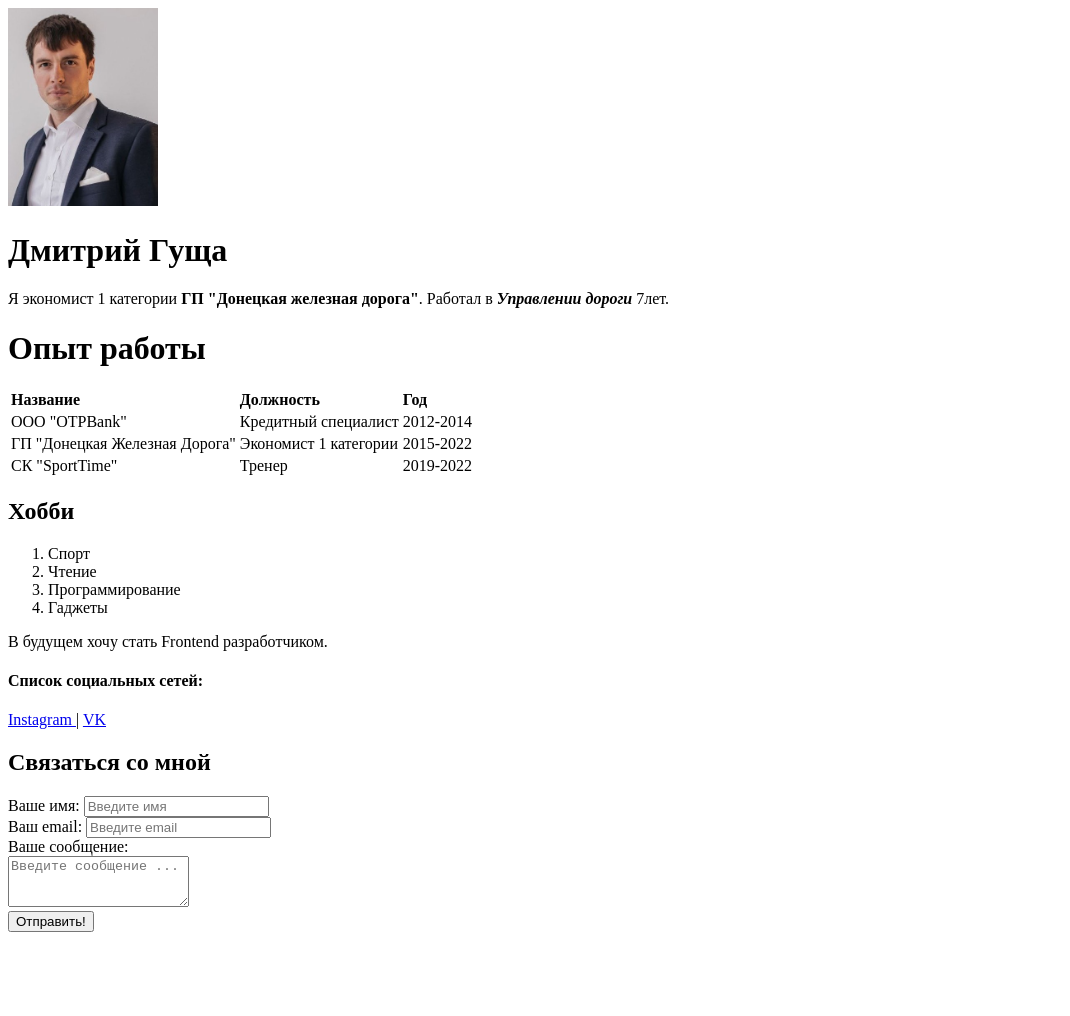
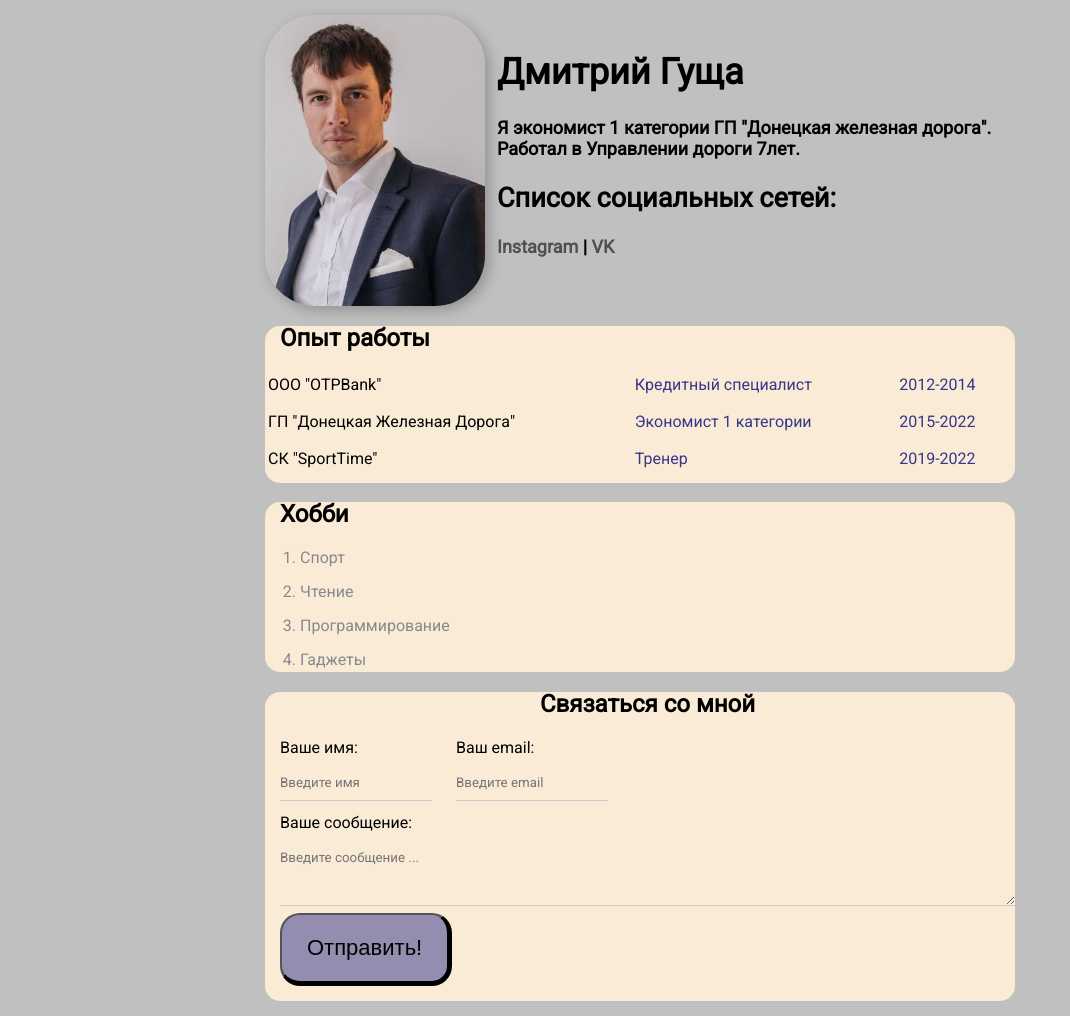
Before and after one commit to Ga1dzin/index, a plain HTML site: page index.html in a window 1280 px wide. Shown: the whole page, without its empty margins (0-1070 px from the left). Before the commit the page ends 948 px from the top, so only its background shows below. Drawn offline with Linux system fonts and the light colour scheme; a web font is replaced by a local one.

Commit message:
Add styles

```diff
--- /dev/null
+++ b/index.css
@@ -0,0 +1,189 @@
+@import url('https://fonts.googleapis.com/css2?family=Edu+VIC+WA+NT+Beginner:wght@600&family=Roboto&display=swap');
+body {
+    max-width: 750px;
+    margin: auto;
+    padding-top: 30px;
+    font-size: 16px;
+    font-weight: 500;
+    font-family: 'Roboto', sans-serif;
+    padding: 15px;
+    background-color: silver;
+}
+
+
+
+
+.info img{
+    width: 220px;
+    border-radius: 50px;
+    box-shadow: 4px 4px 14px rgba(0, 0, 0, 0.25);
+}
+
+
+
+.info {
+    display: flex;
+    font-weight: bolder;
+    font-size:  large;
+}
+
+@media (max-width: 650px) {
+    .info {
+        display: block;
+        text-align: center;
+    }
+}
+
+.info-text {
+    padding: 12px;
+}
+
+.expirience{
+    background: antiquewhite;
+    border-radius: 15px;
+    line-height: 1.5em;
+    /* border-bottom: 5px solid rgba(54, 54, 138, 0.514);
+    border-right: 5px  solid rgba(54, 54, 138, 0.514); */
+}
+
+.expirience h2 {
+    padding-left: 15px;
+}
+
+.table{
+    /* text-align: center; */
+    width: 100%;
+
+}
+
+.table td {
+    padding-bottom: 10px;
+}
+
+.table td:nth-child(2) {
+    color: rgba(54, 54, 138) ;
+}
+
+.table td:nth-child(3) {
+    color: rgba(54, 54, 138) ;
+}
+
+
+
+
+/* thead {
+    font-weight: bolder;
+
+} */
+
+.hobby {
+    background: antiquewhite;
+    border-radius: 15px;
+    line-height: 1.5em;
+    /* border-bottom: 5px solid rgba(54, 54, 138, 0.514);
+    border-right: 5px  solid rgba(54, 54, 138, 0.514); */
+    padding-left: 15px;
+}
+
+
+
+.form {
+    background: antiquewhite;
+    border-radius: 15px;
+    line-height: 1.5em;
+    /* border-bottom: 5px solid rgba(54, 54, 138, 0.514);
+    border-right: 5px  solid rgba(54, 54, 138, 0.514); */
+    padding-left: 15px;
+}
+
+@media (max-width:650px) {
+   .form-row {
+    display: block;
+}
+
+.form-row .form-group {
+    width: 100%;
+    margin-right: 0;
+    margin-bottom: 10px;
+}
+}
+a {
+    text-decoration: none;
+    color: rgb(80, 80, 80);
+}
+
+a:hover {
+    font-size: 2rem;
+    transition: all 0.1s;
+}
+
+a:visited {
+    color: rgb(38, 158, 158);
+}
+
+a:active {
+    color: rgb(48, 163, 106);
+}
+
+.btn{
+border-right: 5px solid black;
+border-bottom: 5px solid black;
+border-radius: 20px;
+padding: 20px 25px;
+font-size: 22px;
+background-color:rgba(54, 54, 138, 0.514) ;
+margin-bottom: 15px ;
+}
+
+.btn:hover {
+    cursor:pointer ;
+    opacity: .9;
+    background-color:rgba(33, 96, 138, 0.514)
+}
+
+.list {
+    padding: 0 20px;
+}
+
+.list li {
+    color: #86898f;
+    margin-bottom: 10px;
+}
+
+.form h2 {
+    text-align: center;
+}
+
+.form-row {
+    margin-bottom: 10px;
+    /* display: flex; */
+
+}
+
+.form-row .form-group {
+    display: inline-block;
+    margin-right: 20px;
+    /* width: 50%; */
+    width: calc(50%-20px);
+}
+
+.form-row .form-group:last-child {
+    margin-right: 0;
+}
+
+.form-group label {
+    display: block;
+}
+
+.form-group input,
+.form-group textarea {
+    width: 100%;
+    box-sizing: border-box;
+    border: none;
+    background: transparent;
+    border-bottom: 1px solid #ccc;
+    color: #000;
+    padding: 15px 0 10px;
+    outline: none;
+    font-family: inherit;
+}
--- a/index.html
+++ b/index.html
@@ -4,28 +4,44 @@
     <meta charset="UTF-8">
     <meta http-equiv="X-UA-Compatible" content="IE=edge">
     <meta name="viewport" content="width=device-width, initial-scale=1.0">
-    <meta name="keywords" content="html,course,css,tags">
-    <meta name="description" content="Это базовый курс по  HTML">
-    <title>Index</title>
+    <title>Resume</title>
+    <link rel="stylesheet" href="index.css">
+
 </head>
-
 <body>
 
-    <img src="photo_2022-06-26_16-47-42.jpg" width="150">
+    <div  class="info">
+<img  src="photo_2022-06-26_16-47-42.jpg" alt="Photo" >
 
-    <H1> Дмитрий Гуща</H1>
+<div class="info-text">
+
+    <h1> Дмитрий Гуща </h1>
+
+    <p> Я экономист 1 категории  ГП "Донецкая железная дорога". Работал в Управлении дороги 7лет.
+    </p>
+
+    <h2>Список социальных сетей:</h2>
+    <a href="https://instagram.com/dmitriigushcha" target="_blank">Instagram
+    </a>
+    |
+    <a href="http://vk.com/id12117552" target="_blank"> VK
+    </a>
+</div>
+</div>
+
+<div class="expirience">
+
+    <h2>Опыт работы</h2>
 
 
-    <P>Я экономист 1 категории <strong> ГП "Донецкая железная дорога"</strong>. Работал в <strong><em>Управлении дороги</em></strong> 7лет.</P>
-<h1>Опыт работы</h1>
-    <table >
-        <thead> <tr>
-        <td> <strong>Название</strong></td>
-            <td><strong>Должность</strong></td>
-            <td><strong>Год</strong></td>
+<table class="table">
+                <!-- <thead>
+                    <tr>
+                        <td>Название <br> предприятия</td>
+                        <td>Должность</td>
+                        <td>Год</td>
                     </tr>
-
-        </thead>
+    </thead> -->
                 <tbody>
                     <tr>
                         <td>ООО "OTPBank"</td>
@@ -45,46 +61,46 @@
                 </tbody>
             </table>
 
+</div>
 
-
+        <div  class="hobby">
             <h2>Хобби</h2>
-     <ol>
+            <ol class="list">
                 <li>Спорт</li>
                 <li>Чтение</li>
                 <li>Программирование</li>
                 <li>Гаджеты</li>
 
             </ol>
-            <p>В будущем хочу стать Frontend разработчиком</strong>.</P>
+        </div>
 
-                <h4>Список социальных сетей:</h4>
-       <p><a href="https://instagram.com/dmitriigushcha" target="_blank">Instagram
+    <div class="form">
+            <h2>Связаться со мной</h2>
 
-       </a> |
+      <div class="form-row">
+            <form action="#">
 
-    <A href="http://vk.com/id12117552" target="_blank"> VK</A>
-
-
-    <h2>Связаться со мной</h2>
-    <form action="/">
-    <div>
+        <div class="form-group">
             <label for="name">Ваше имя:</label>
             <input type="text" id="name" placeholder="Введите имя">
         </div>
 
-<div>
+        <div class="form-group">
             <label for="email">Ваш email:</label>
             <input type="email" id="email" placeholder="Введите email">
         </div>
+    </div>
 
-<div>
+        <div class="form-group">
             <label for="message">Ваше сообщение: </label>
-    <br>
-    <textarea name="message" id="message" cols="20" rows="3" placeholder="Введите сообщение ..."></textarea>
+
+            <textarea name="message"  cols="20" rows="3" placeholder="Введите сообщение ..."></textarea>
         </div>
-<button type="submit">Отправить!</button>
+
+        <button class="btn"  type="submit">Отправить!</button>
+
             </form>
-
-
-</body></p>
+      </div>
+    </div>
+</body>
 </html>
```
Lines whose indentation alone changed are shown as unchanged.
